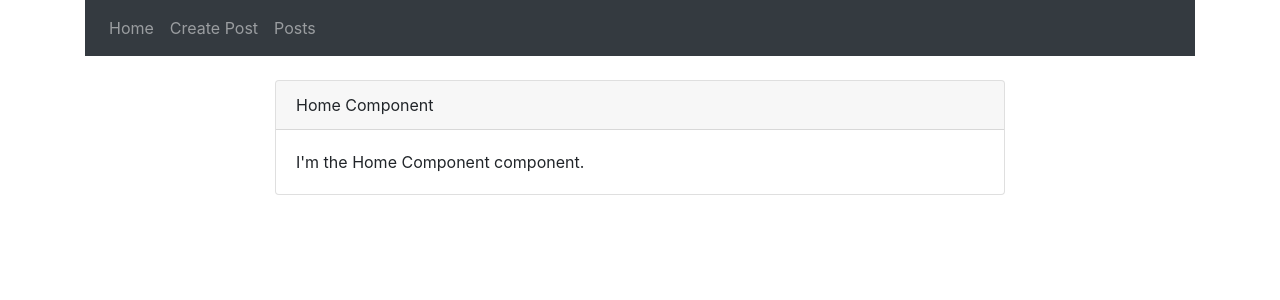
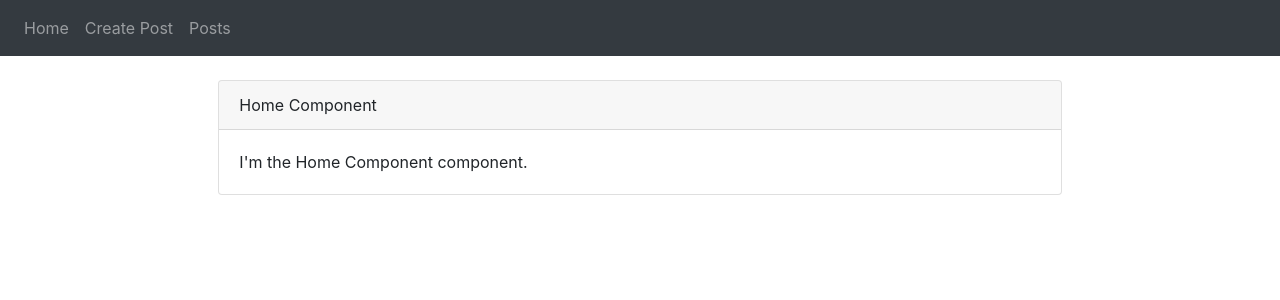
Before and after one commit to bULLETHELL/Vapeshop-MEVN, a Vue app in the folder mevnproject/: page / in a window 1280 px wide. Shown: the top 300 px of the page. Built offline with nearby package versions, Linux system fonts and the light colour scheme.

Commit message:
removed containter tag in app.vue

```diff
--- a/mevnproject/src/App.vue
+++ b/mevnproject/src/App.vue
@@ -1,5 +1,5 @@
 <template>
-  <div class="container">
+  <div class="">
     <nav class="navbar navbar-expand-sm bg-dark navbar-dark">
       <ul class="navbar-nav">
         <li class="nav-item">
```
